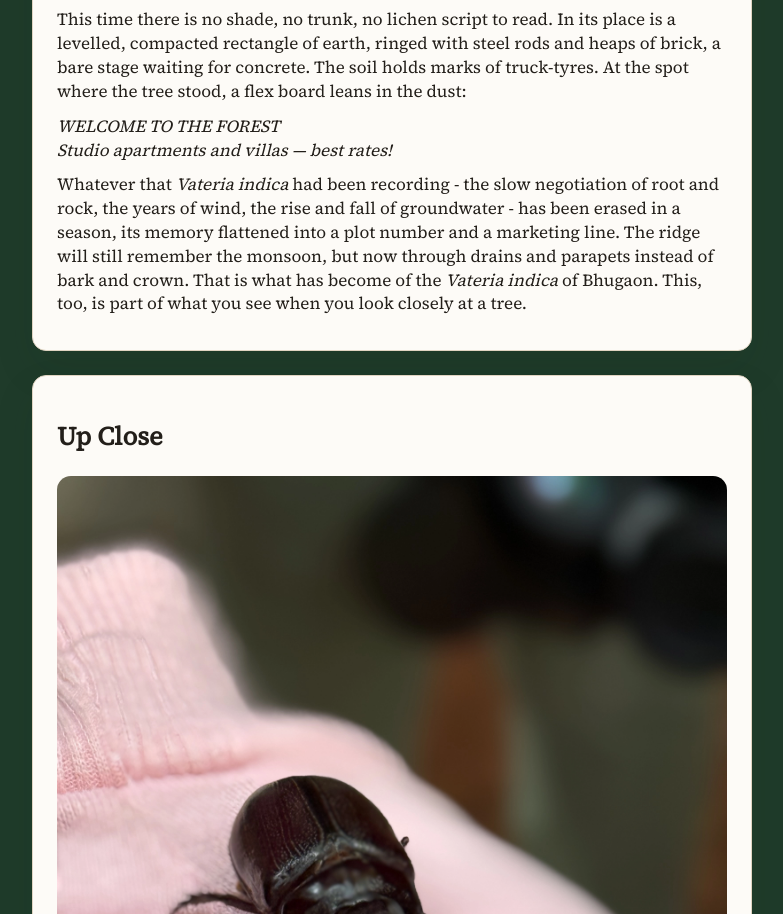
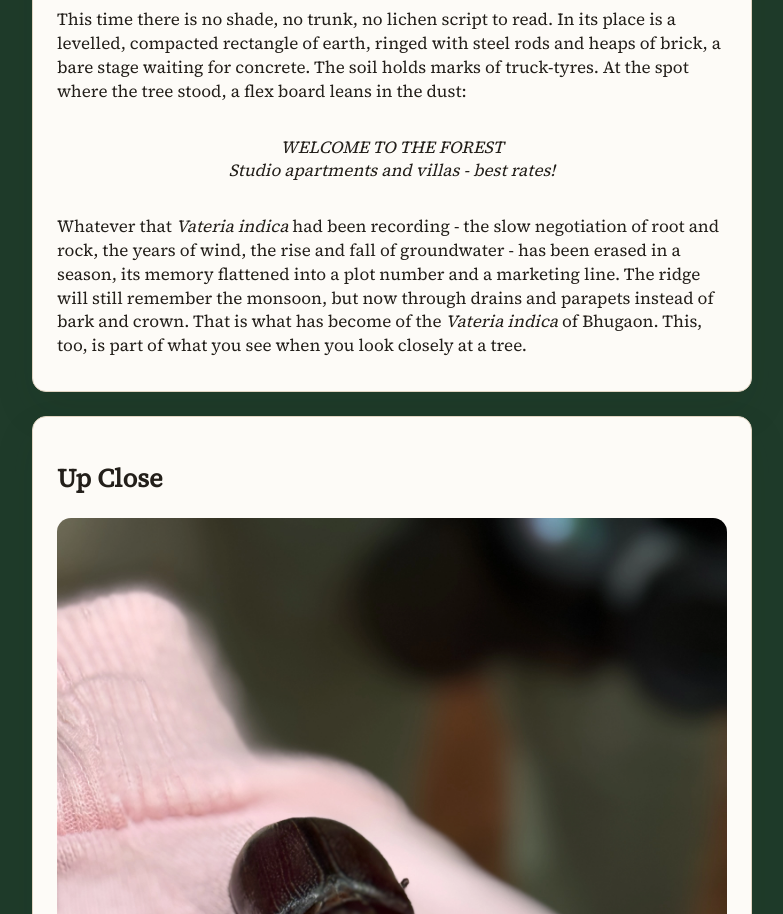
Before and after one commit to mnani87/western-ghats-notes, a plain HTML site: page issues/issue-01.html in a window 1280 px wide. Shown: the part 4705-5619 px from the top of the page, without its empty margins (248-1031 px from the left). Drawn offline with Linux system fonts and the light colour scheme.

Commit message:
edited essay

```diff
--- a/issues/issue-01.html
+++ b/issues/issue-01.html
@@ -276,9 +276,9 @@
                         flex board leans in the dust:
                     </p>
 
-                    <p>
+                    <p style="text-align: center; margin: 2rem 0;">
                         <em>WELCOME TO THE FOREST<br />
-                        Studio apartments and villas — best rates!</em>
+                        Studio apartments and villas - best rates!</em>
                     </p>
 
                     <p>
```
